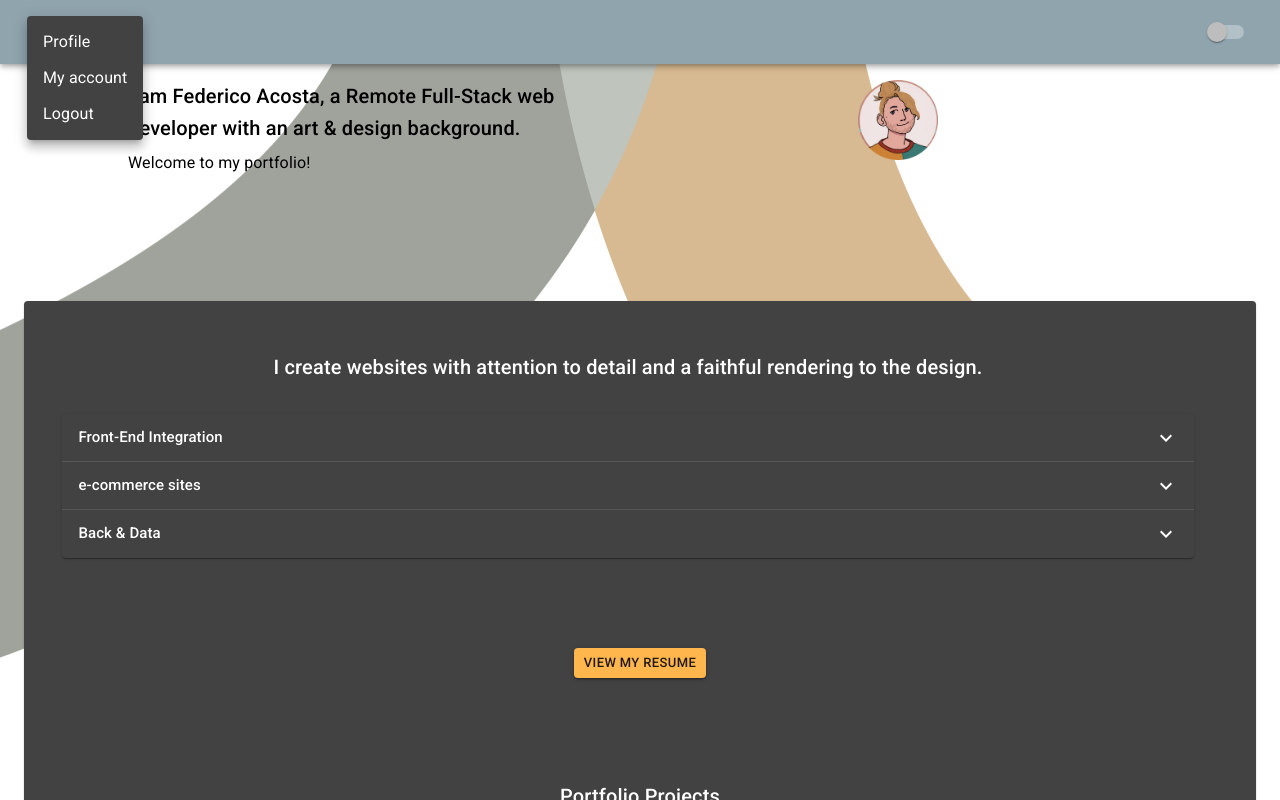
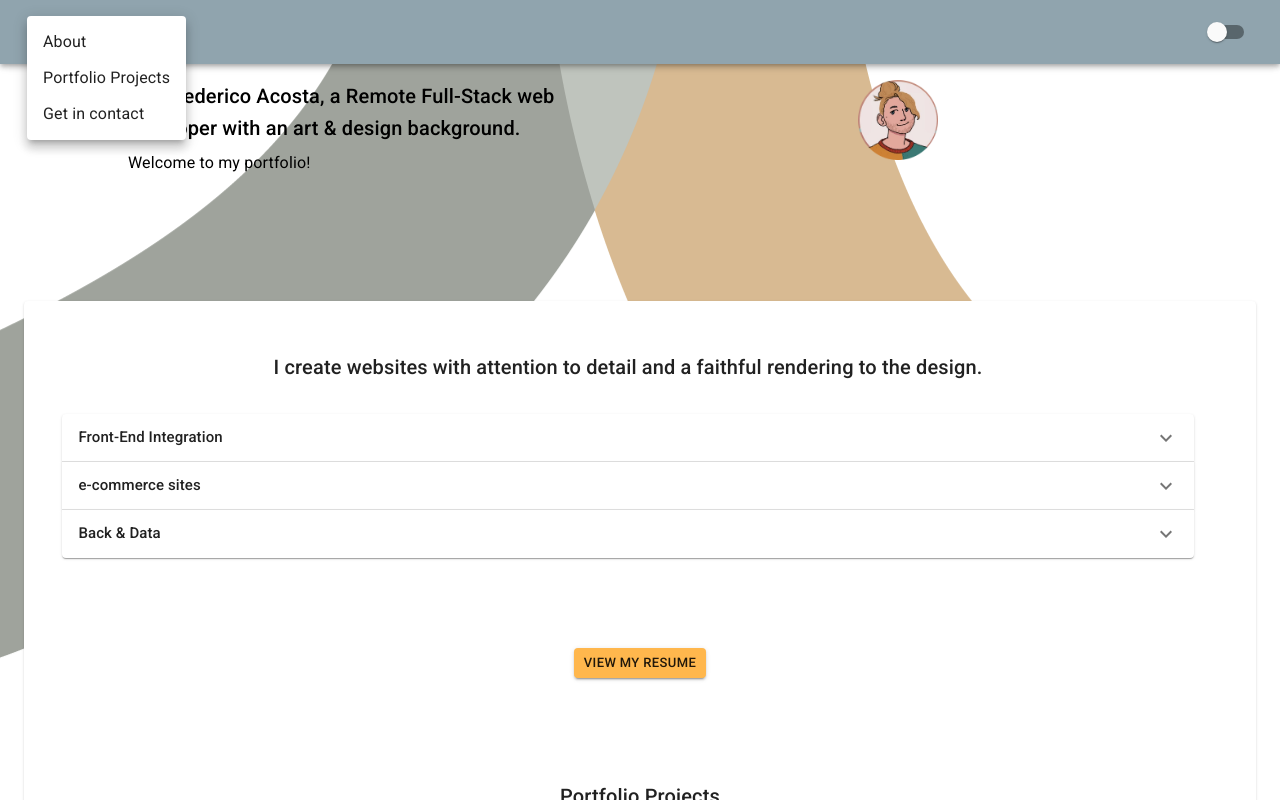
Before and after one commit to FedericoAcostaDev/new-portfolio, a React (Create React App) app: page / in a window 1280 px wide. Both pictures are taken after a click on the button 54 px from the left and 32 px from the top of the page. Shown: the top 800 px of the page. Built offline with nearby package versions, Linux system fonts and the light colour scheme.

Commit message:
revisit menu items

```diff
--- a/src/components/NavBar/Menu.js
+++ b/src/components/NavBar/Menu.js
@@ -33,9 +33,9 @@ export default function BasicMenu() {
           'aria-labelledby': 'basic-button',
         }}
       >
-        <MenuItem onClick={handleClose}>Profile</MenuItem>
-        <MenuItem onClick={handleClose}>My account</MenuItem>
-        <MenuItem onClick={handleClose}>Logout</MenuItem>
+        <MenuItem onClick={handleClose}>About</MenuItem>
+        <MenuItem onClick={handleClose}>Portfolio Projects</MenuItem>
+        <MenuItem onClick={handleClose}>Get in contact</MenuItem>
       </Menu>
     </div>
   );
--- a/src/theme.js
+++ b/src/theme.js
@@ -2,7 +2,7 @@ import { createTheme} from '@material-ui/core/styles';
 
 const theme = createTheme({
     palette: {
-      type: 'dark',
+      type: 'light',
 
       primary: {
         light: '#c1d5e0',
```
